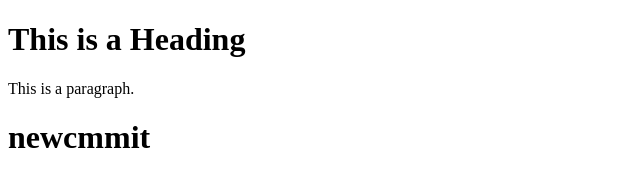
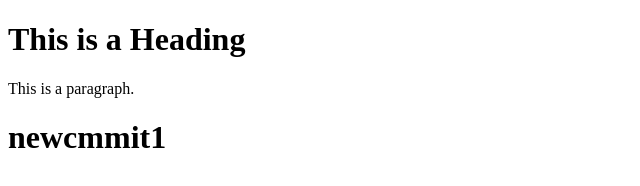
Before and after one commit to emishperraj/nextcloud, a plain HTML site: page index.html in a window 1280 px wide. Shown: the full height of the page, 0-640 px from the left. Drawn offline with Linux system fonts and the light colour scheme.

Commit message:
Update index.html

```diff
--- a/index.html
+++ b/index.html
@@ -9,7 +9,7 @@
 <p>This is a paragraph.</p>
 
 
-<h1>newcmmit</h1>
+<h1>newcmmit1</h1>
 
 </body>
 </html>
```
